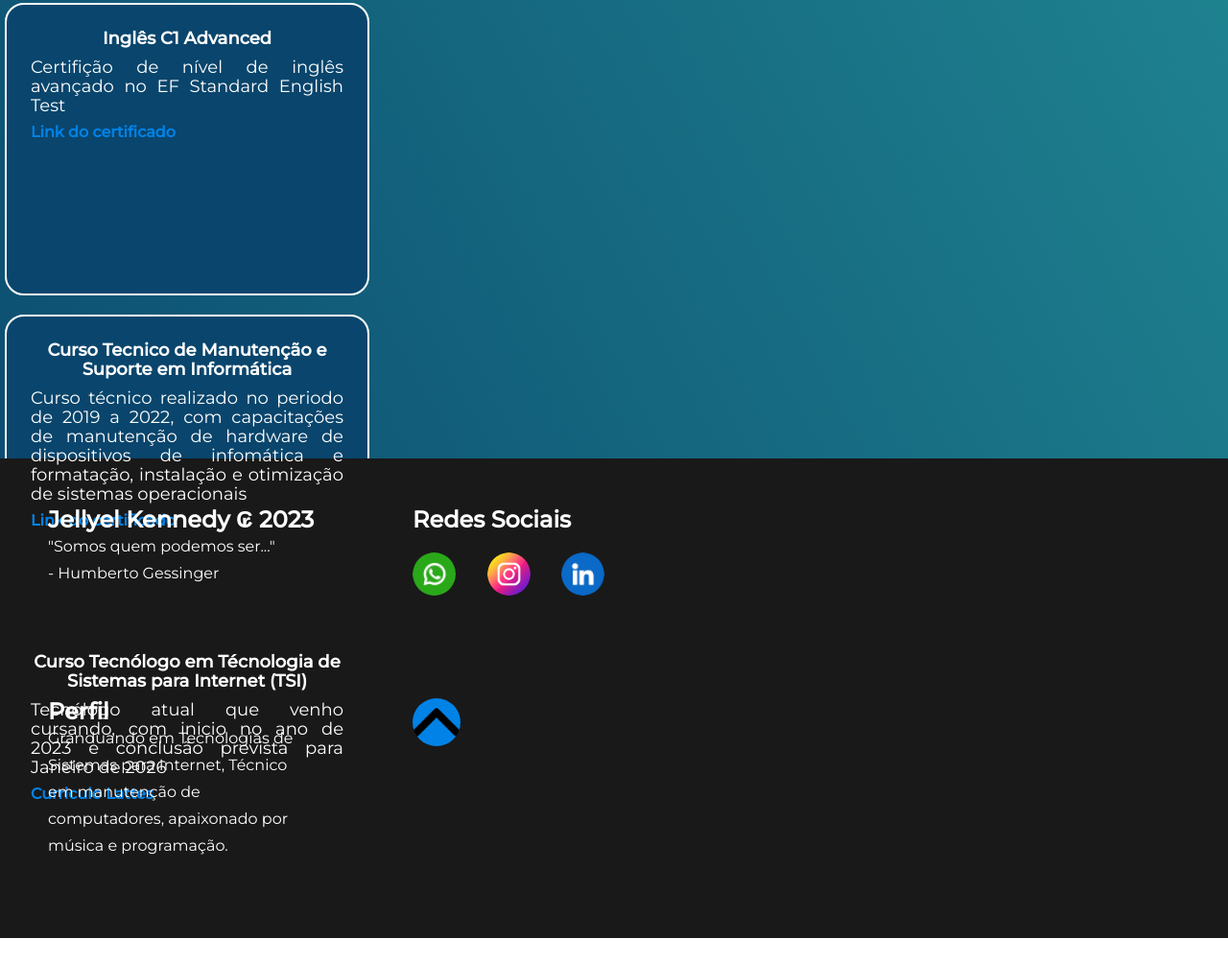
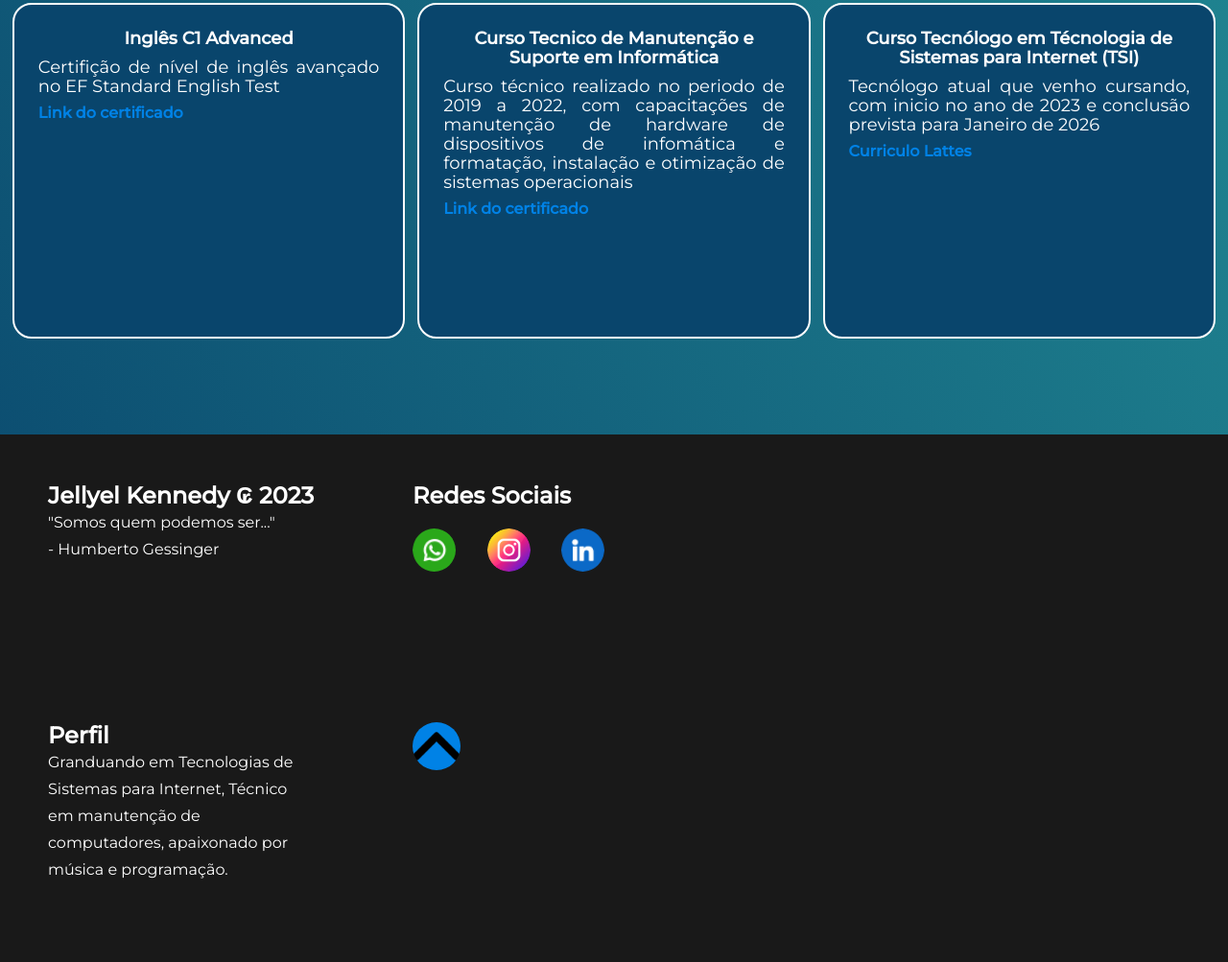
Before and after one commit to JellyelK/About_me_site, a plain HTML site: page index.html in a window 1280 px wide. Shown: the part 1382-2385 px from the top of the page at 96% size. Before the commit the page ends 2360 px from the top, so only its background shows below. Drawn offline with Linux system fonts and the light colour scheme.

Commit message:
Ajustes para notebook e computadores

```diff
--- a/style.css
+++ b/style.css
@@ -187,7 +187,9 @@ nav ul li a:hover{
 
 /* Habilidades e competencias */
 #habilidades{
-    height: 70vh;
+    margin-bottom: 100px;
+    width: 100%;
+    height: 100%;
 }
 .competencia{
     width: 380px;
@@ -220,6 +222,22 @@ nav ul li a:hover{
     font-size: 45px;
     margin: 0 0 30px 0;
     text-transform: uppercase;
+}
+.container_pg3{
+    width: 100%;
+    height: 100%;
+    display: flex;
+    justify-content: space-evenly;
+    align-items:normal;
+}
+
+/* footer */
+#footer_container{
+    height: 100%;
+    padding: 50px;
+    display: flex;
+    flex-direction: column;
+    gap: 50px;
 }
 
 /* Footer */
@@ -308,11 +326,38 @@ footer{
         margin-bottom: 20px;
         border: 2px solid white;
     }
-    .competencia{
+    /* .competencia{
         margin: 20px 5px;
         margin-bottom: 20px;
         height: 305px;
+    } */
+    /* Pagina 3 */
+    #habilidades{
+        margin-bottom: 100px;
+        width: 100%;
+        height: 100%;
     }
+    .container_pg3{
+        width: 100%;
+        height: 100%;
+        display: flex;
+        justify-content: space-evenly;
+        align-items:normal;
+    }
+    .competencia{
+        width: 32%;
+        height: 350px;
+    }
+
+    /* footer */
+    #footer_container{
+        height: 100%;
+        padding: 50px;
+        display: flex;
+        flex-direction: column;
+        gap: 50px;
+    }
+    /* Footer */
     #footer_container{
         display: grid;
         column-gap: 100px;
```
